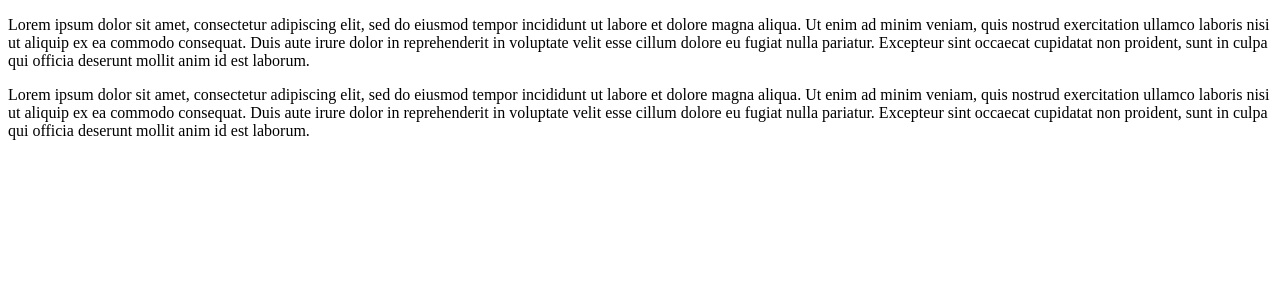
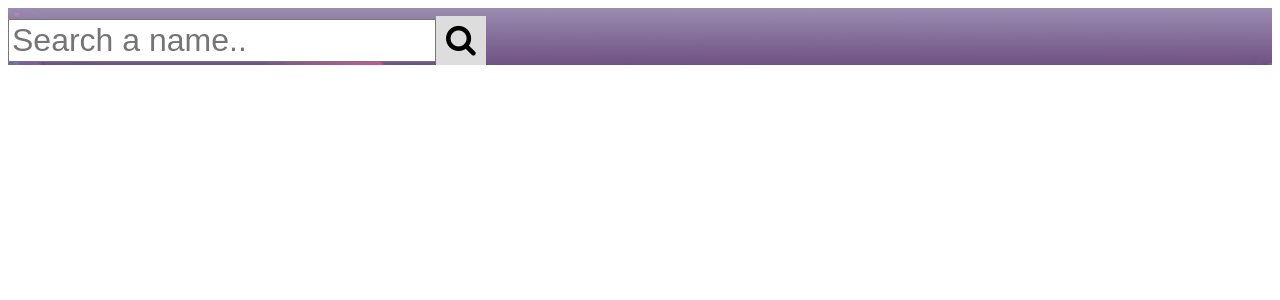
Before and after one commit to staten-island-tech/vue-api-project-chang, a Vue app in the folder chang/: page / in a window 1280 px wide. Shown: the top 300 px of the page. Built offline with nearby package versions, Linux system fonts and the light colour scheme.

Commit message:
Update App.vue

```diff
--- a/chang/src/App.vue
+++ b/chang/src/App.vue
@@ -1,10 +1,16 @@
+
 <template>
   <div class="container">
     <section class="background">
-      <div class="column1"></div>
+      <div class="column1">
+        <div class="search-bar">
+          <form>
+              <input type="text" placeholder="Search a name.." name="search">
+              <button type="submit"><i class="fa fa-search"></i></button>
+          </form>
+        </div>
+      </div>
       <div class="column2">
-        <div class="row1"><p>Lorem ipsum dolor sit amet, consectetur adipiscing elit, sed do eiusmod tempor incididunt ut labore et dolore magna aliqua. Ut enim ad minim veniam, quis nostrud exercitation ullamco laboris nisi ut aliquip ex ea commodo consequat. Duis aute irure dolor in reprehenderit in voluptate velit esse cillum dolore eu fugiat nulla pariatur. Excepteur sint occaecat cupidatat non proident, sunt in culpa qui officia deserunt mollit anim id est laborum.</p></div>
-        <div class="row2"><p>Lorem ipsum dolor sit amet, consectetur adipiscing elit, sed do eiusmod tempor incididunt ut labore et dolore magna aliqua. Ut enim ad minim veniam, quis nostrud exercitation ullamco laboris nisi ut aliquip ex ea commodo consequat. Duis aute irure dolor in reprehenderit in voluptate velit esse cillum dolore eu fugiat nulla pariatur. Excepteur sint occaecat cupidatat non proident, sunt in culpa qui officia deserunt mollit anim id est laborum.</p></div>
       </div>
     </section>
   </div>
@@ -12,21 +18,31 @@
 
 <style>
 
+@import 'https://cdnjs.cloudflare.com/ajax/libs/font-awesome/4.7.0/css/font-awesome.min.css';
 
-.class {
-  background-image: url('./assets/vaporwave.jpg');
+.background {
+  background-image:   linear-gradient(0,#2A324B, #767B91), url('./assets/vaporwave.jpg');
+  background-blend-mode: screen;
+  background-size: cover;
+  margin: 0 auto;
 }
 
-#nav {
-  padding: 30px;
+.search-bar input{
+  font-size: 2rem;
 }
 
-#nav a {
-  font-weight: bold;
-  color: #2c3e50;
+.search-bar button {
+  padding: 6px 10px;
+  margin-top: 8px;
+  margin-right: 16px;
+  background: #ddd;
+  font-size: 2rem;
+  border: none;
+  cursor: pointer;
 }
 
-#nav a.router-link-exact-active {
-  color: #42b983;
+.search-bar button:hover {
+  background: #ccc;
 }
+
 </style>
```
